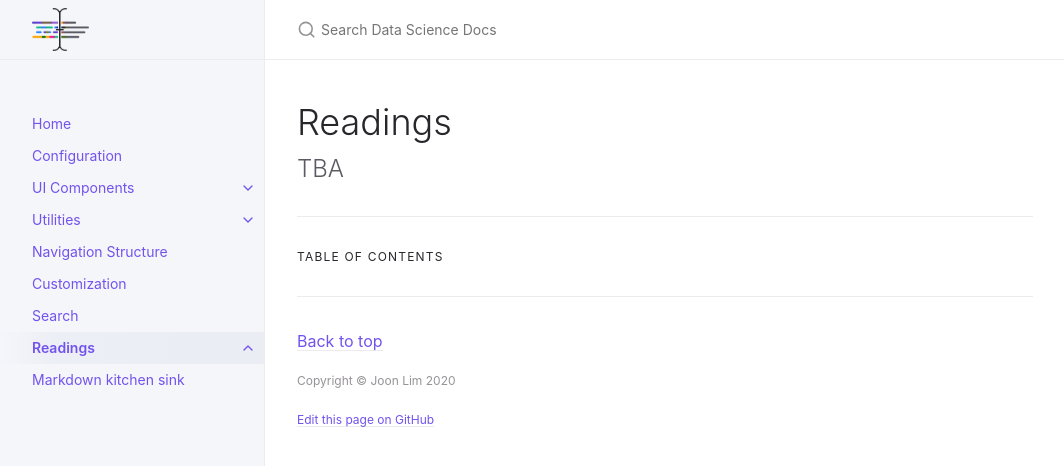
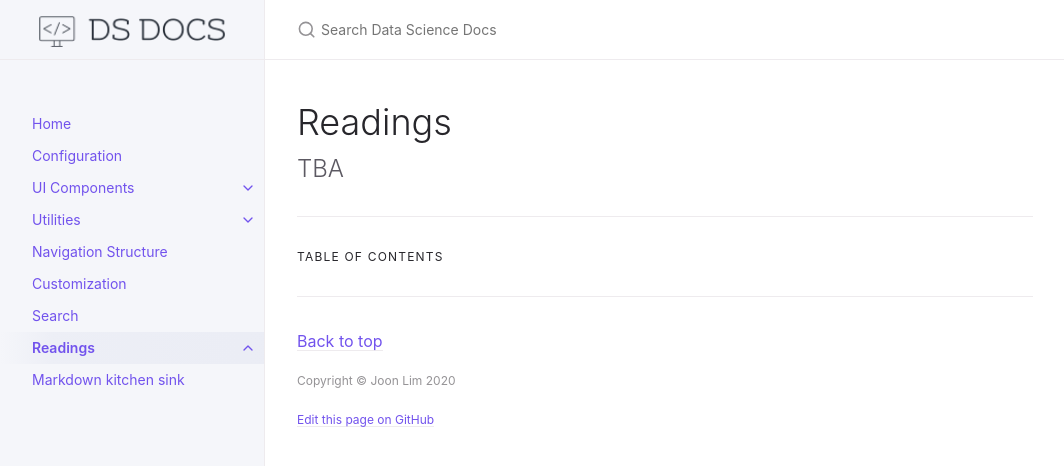
Before and after one commit to thisisjoonlim/dsdocs, a Jekyll site: the page built from docs/readings/readings.md, in a window 1280 px wide. Shown: the top 466 px of the page, without its empty margins (107-1171 px from the left). Built offline with Jekyll 4.4.1, drawn with Linux system fonts in a browser that asks for light colours.

Commit message:
add the logo

```diff
--- a/_config.yml
+++ b/_config.yml
@@ -22,7 +22,7 @@ permalink: pretty
 exclude: ["node_modules/", "*.gemspec", "*.gem", "Gemfile", "Gemfile.lock", "package.json", "package-lock.json",  "script/", "LICENSE.txt", "lib/", "bin/", "README.md", "Rakefile"]
 
 # Set a path/url to a logo that will be displayed instead of the title
-logo: "/assets/images/just-the-docs.png"
+logo: "/assets/images/ds-docs-logo.png"
 
 # Enable or disable the site search
 # Supports true (default) or false
```
Also changed, not shown: assets/images/ds-docs-logo.png (added), assets/images/just-the-docs.png (deleted).
